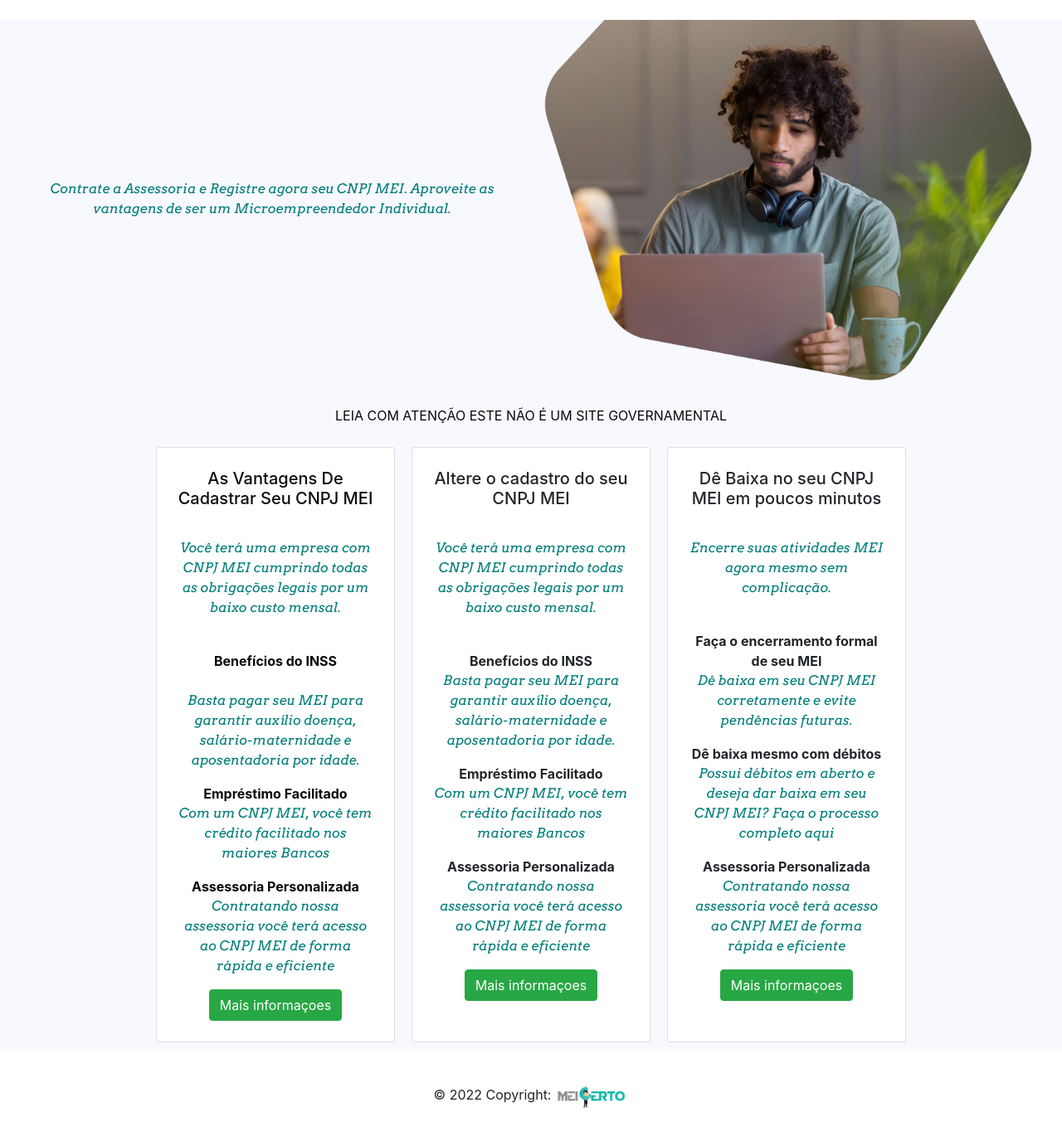
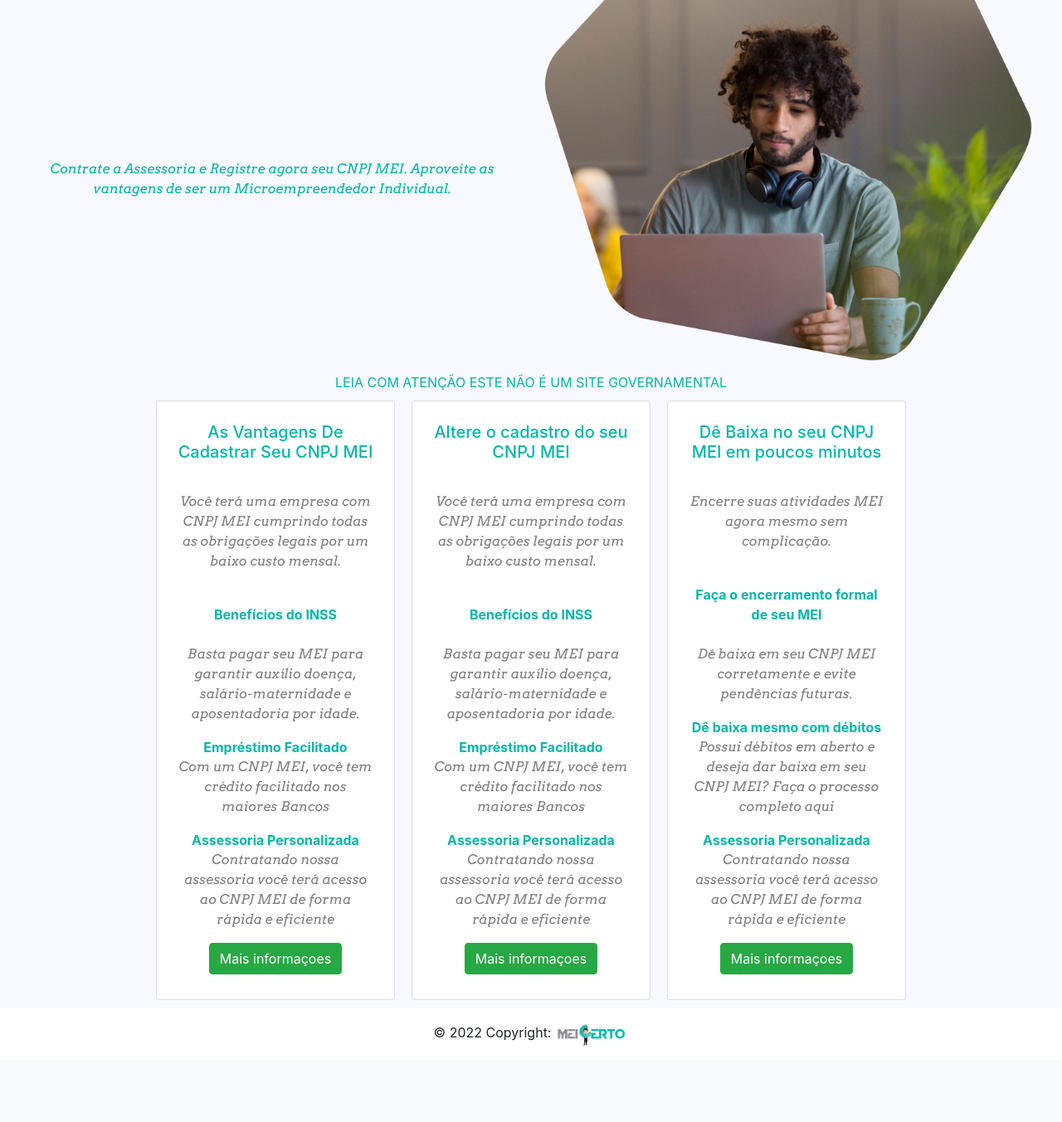
Before and after one commit to santosgv/poc.siglepage, a Django app: template plataforma/templates/home.html in a window 1280 px wide. Shown: the part 86-1439 px from the top of the page at 83% size. After the commit the page ends 1347 px from the top, so only its background shows below. Run offline with Django 4.2, Linux system fonts and the light colour scheme; the template is opened without the code that fills it, so the values that code supplies are empty; some libraries are stand-ins or nearby versions.

Commit message:
finalizado

```diff
--- a/plataforma/templates/home.html
+++ b/plataforma/templates/home.html
@@ -16,11 +16,11 @@
       </div>
     </div>
     <div class="text-center">
-      <p>
+
         <div class="textocor">
         LEIA COM ATENÇÃO ESTE NÃO É UM SITE GOVERNAMENTAL
       </div>
-      </p>
+
     </div>
     <section id="menu-itens">
       <div class="row">
@@ -32,8 +32,7 @@
                   <h5 class="card-title">As Vantagens De Cadastrar Seu CNPJ MEI</h5>
                 </div>
                 <div class="text-center">
-                <p class="card-text">
-
+                <p class="card-text paragrafo">
                  <br>
                   Você terá uma empresa com CNPJ MEI cumprindo todas as obrigações legais por um baixo custo mensal.
                 </p>
@@ -42,88 +41,97 @@
                   <strong>Benefícios do INSS</strong>
                 </div>
                 <br>
-                <p>
+                <p class="paragrafo">
                   Basta pagar seu MEI para garantir auxílio doença, salário-maternidade e aposentadoria por idade.
                 </p>
                 <div class="textocor">
                   <strong>Empréstimo Facilitado</strong>
                 </div>
-                <p>
+                <p class="paragrafo">
                   Com um CNPJ MEI, você tem crédito facilitado nos maiores Bancos
                 </p>
                 <div class="textocor">
                   <strong>Assessoria Personalizada</strong>
                 </div>
-                <p>
+                <p class="paragrafo">
                   Contratando nossa assessoria você terá acesso ao CNPJ MEI de forma rápida e eficiente
                 </p>
               </div>
+              <div class="d-flex justify-content-center btn-div">
                 <a
                   href="{%url 'cadastro'%}"
                   class="btn btn-success"
                   >Mais informaçoes</a
                 >
               </div>
+              </div>
             </div>
             <div class="card" style="width: 18rem">
               <div class="card-body">
-                <h5 class="card-title">Altere o cadastro do seu CNPJ MEI</h5>
+                <h5 class="card-title textocor">Altere o cadastro do seu CNPJ MEI</h5>
                 <div class="text-center">
-                  <p class="card-text">
+                  <p class="card-text paragrafo">
 
                    <br>
                     Você terá uma empresa com CNPJ MEI cumprindo todas as obrigações legais por um baixo custo mensal.
                   </p>
                   <br>
-                  <strong>Benefícios do INSS</strong>
+                  <div class="textocor">
+                    <strong>Benefícios do INSS</strong>
+                  </div>
                   <br>
-                  <p>
+                  <p class="paragrafo">
                     Basta pagar seu MEI para garantir auxílio doença, salário-maternidade e aposentadoria por idade.
                   </p>
-                  <strong>Empréstimo Facilitado</strong>
-                  <p>
+                  <strong class="textocor">Empréstimo Facilitado</strong>
+                  <p class="paragrafo">
                     Com um CNPJ MEI, você tem crédito facilitado nos maiores Bancos
                   </p>
-                  <strong>Assessoria Personalizada</strong>
-                  <p>
+                  <strong class="textocor">Assessoria Personalizada</strong>
+                  <p class="paragrafo">
                     Contratando nossa assessoria você terá acesso ao CNPJ MEI de forma rápida e eficiente
                   </p>
                 </div>
+                <dvi class="d-flex justify-content-center btn-div">
                 <a
                   href="{%url 'alterar'%}"
                   class="btn btn-success"
                   >Mais informaçoes</a>
+                </dvi>
               </div>
             </div>
             <div class="card" style="width: 18rem">
               <div class="card-body">
-                <h5 class="card-title">Dê Baixa no seu CNPJ MEI em poucos minutos</h5>
+                <h5 class="card-title textocor">Dê Baixa no seu CNPJ MEI em poucos minutos</h5>
                 <div class="text-center">
-                  <p class="card-text">
-
+                  <p class="card-text paragrafo">
                    <br>
                    Encerre suas atividades MEI agora mesmo sem complicação.
                   </p>
                   <br>
-                  <strong>Faça o encerramento formal de seu MEI</strong>
+                  <div class="textocor">
+                    <strong class="textocor">Faça o encerramento formal de seu MEI</strong>
+                  </div>
                   <br>
-                  <p>
+                  <p class="paragrafo">
                     Dê baixa em seu CNPJ MEI corretamente e evite pendências futuras.
                   </p>
-                  <strong>Dê baixa mesmo com débitos</strong>
-                  <p>
+                  <strong class="textocor">Dê baixa mesmo com débitos</strong>
+                  <p class="paragrafo">
                     Possui débitos em aberto e deseja dar baixa em seu CNPJ MEI? Faça o processo completo aqui
                   </p>
-                  <strong>Assessoria Personalizada</strong>
-                  <p>
+                  <strong class="textocor">Assessoria Personalizada</strong>
+                  <p class="paragrafo">
                     Contratando nossa assessoria você terá acesso ao CNPJ MEI de forma rápida e eficiente
                   </p>
                 </div>
+                <div class="d-flex justify-content-center btn-div">
                 <a
                   href="{%url 'cancelar'%}"
                   class="btn btn-success"
                   >Mais informaçoes</a
                 >
+                </div>
               </div>
             </div>
             </div>
--- a/templates/base.html
+++ b/templates/base.html
@@ -21,7 +21,6 @@
       <button class="navbar-toggler" type="button" data-toggle="collapse" data-target="#navbarSupportedContent" aria-controls="navbarSupportedContent" aria-expanded="false" aria-label="Toggle navigation">
         <span class="navbar-toggler-icon"></span>
       </button>
-
       <div class="collapse navbar-collapse" id="navbarSupportedContent">
         <ul class="navbar-nav mr-auto">
           <li class="nav-item">
@@ -62,13 +61,12 @@
     </style>
 
   </head>
-  <br>
+
   <body>
     {% block 'body' %}
 
 
     {% endblock %}
-    <br>
 
       <div class="text-center p-3" style="background-color:'white';">
         © 2022 Copyright:
--- a/templates/static/plataforma/home.css
+++ b/templates/static/plataforma/home.css
@@ -1,5 +1,6 @@
 :root{
     --VERDE:#007e7a;
+    --VERDECIANO:#04b6a8;
     --cinza:#808080;
     --branco:#fff;
     --preto:rgb(10, 10, 10);
@@ -32,6 +33,11 @@
     padding: 5px;
     margin: 10px;
     align-items: center;
+
+}
+
+.btn-div{
+    margin-bottom: 5px;
 }
 
 .row{
@@ -40,11 +46,15 @@
 
 
 .textocor{
-    color: var(--preto);
+    color: var(--VERDECIANO);
+}
+
+.paragrafo{
+    color: var(--cinza);
 }
 
 p {
-    color: var(--VERDE);
+    color: var(--VERDECIANO);
     font-family: 'Arvo', serif;
 }
 
```
